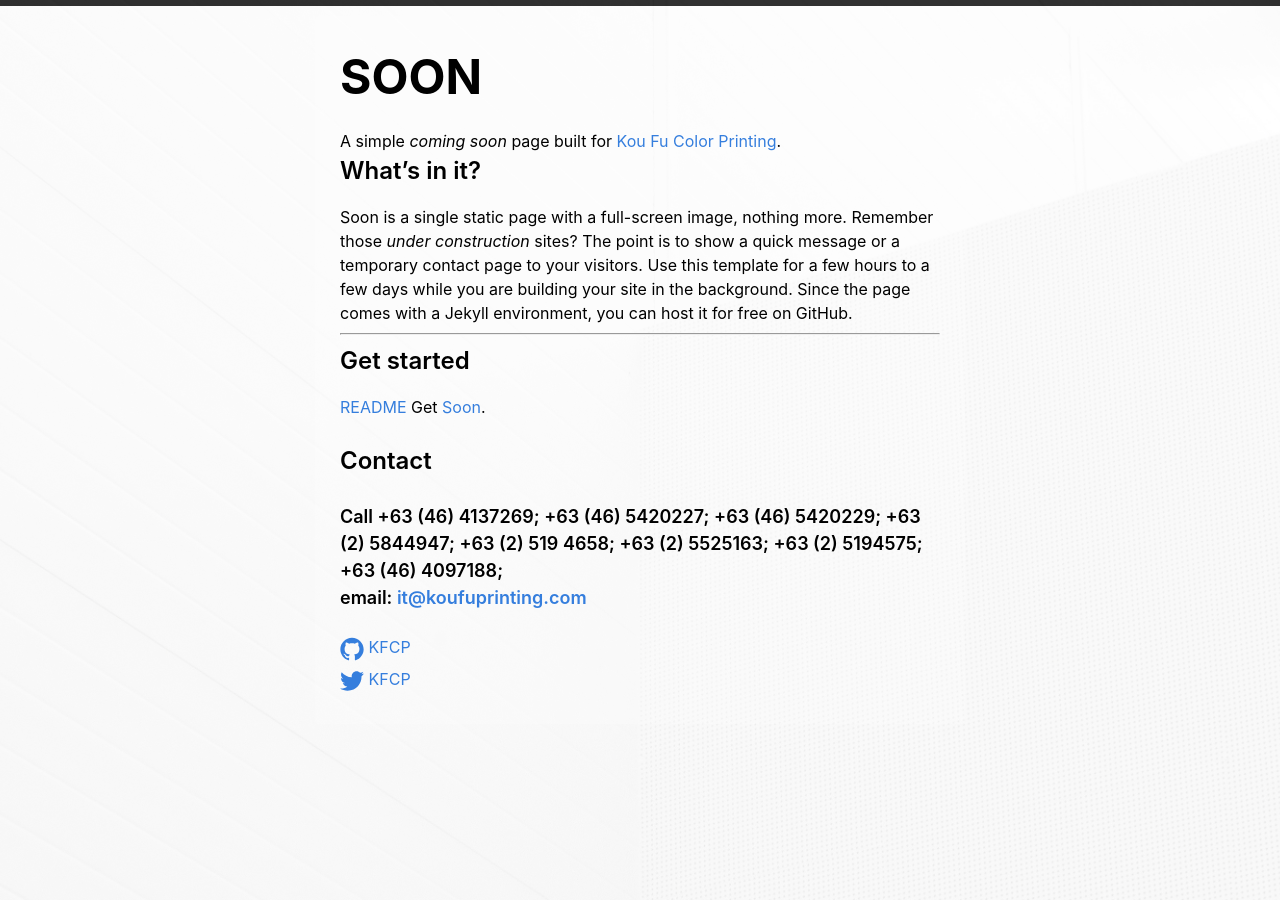
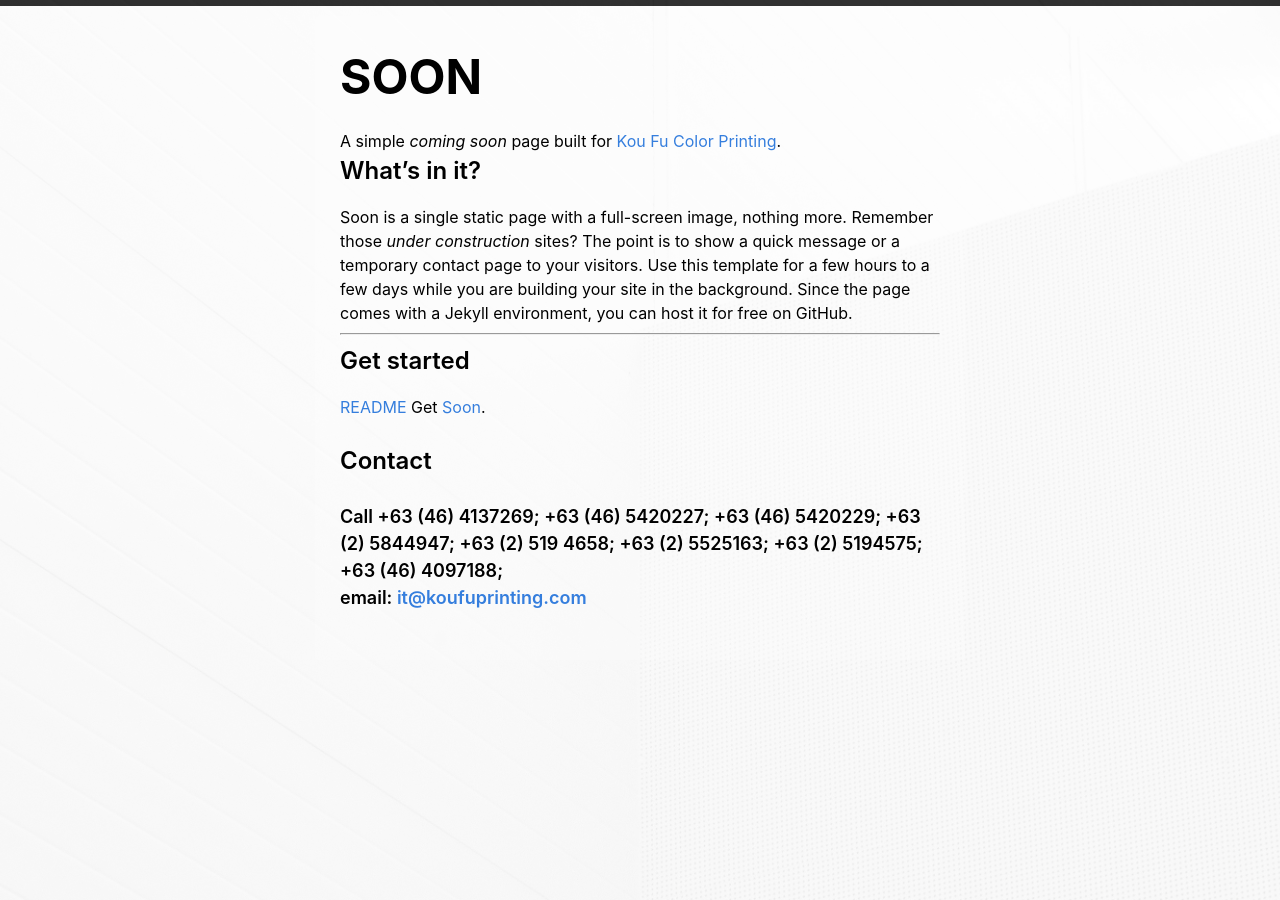
Before and after one commit to aice09/kfcp-comingsoon, a Jekyll site: the page built from index.md, in a window 1280 px wide. Built offline with Jekyll 4.4.1, drawn with Linux system fonts in a browser that asks for light colours.

Commit message:
Update _config.yaml

```diff
--- a/_config.yaml
+++ b/_config.yaml
@@ -19,8 +19,8 @@ phone: +63 (46) 4137269; +63 (46) 5420227; +63 (46) 5420229; +63 (2) 5844947; +6
 description: A coming soon page for Kou Fu Color Printing Corporation
 baseurl: "" # the subpath of your site, e.g. /blog
 url: "https://nostalgic-torvalds-215b10.netlify.app/" # the base hostname & protocol for your site, e.g. http://example.com
-twitter_username: KFCP
-github_username: KFCP
+twitter_username:
+github_username:
 
 # Build settings
 markdown: kramdown
```
